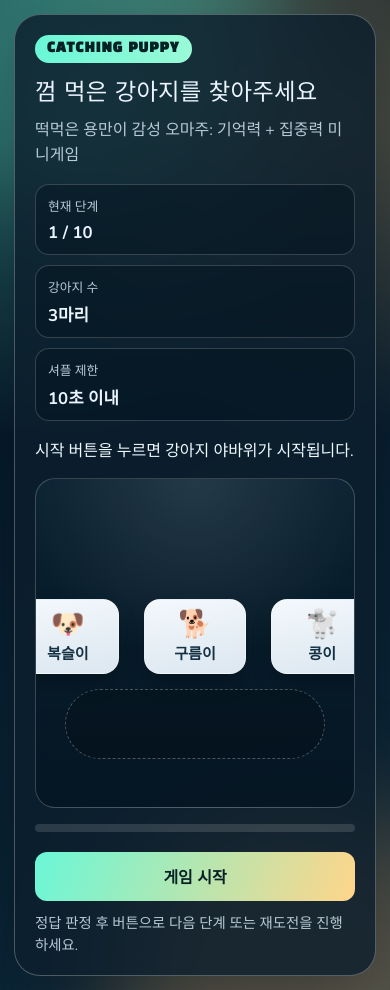
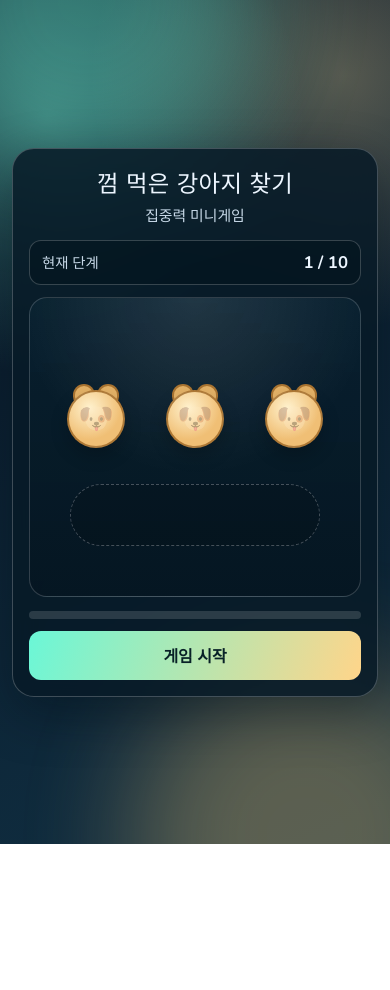
Before and after one commit to MichaelCho-haman/catching_puppy, a React (Vite) app: page / in a window 390 px wide. After the commit the page ends 844 px from the top, so only its background shows below. Built offline with nearby package versions, Linux system fonts and the light colour scheme.

Commit message:
fix: switch to same puppy character UI and mobile-first layout

```diff
--- a/src/App.css
+++ b/src/App.css
@@ -1,12 +1,12 @@
 :root {
-  --bg-a: #041322;
-  --bg-b: #0d2b3e;
-  --neon-a: #6af7d7;
-  --neon-b: #ffd58a;
-  --card: rgba(12, 30, 45, 0.84);
-  --card-border: rgba(255, 255, 255, 0.26);
-  --text-main: #ecf5ff;
-  --text-sub: #b7cad6;
+  --bg-a: #081626;
+  --bg-b: #102f42;
+  --neon-a: #7ef4d5;
+  --neon-b: #ffe09c;
+  --card: rgba(8, 26, 39, 0.86);
+  --card-border: rgba(255, 255, 255, 0.22);
+  --text-main: #edf6ff;
+  --text-sub: #c7d8e7;
 }
 
 .app-shell {
@@ -14,11 +14,11 @@
   display: flex;
   align-items: center;
   justify-content: center;
-  padding: 24px;
+  padding: 12px;
   background:
-    radial-gradient(circle at 12% 15%, rgba(106, 247, 215, 0.35), transparent 32%),
-    radial-gradient(circle at 85% 12%, rgba(255, 213, 138, 0.33), transparent 34%),
-    linear-gradient(150deg, var(--bg-a), var(--bg-b));
+    radial-gradient(circle at 12% 14%, rgba(126, 244, 213, 0.35), transparent 32%),
+    radial-gradient(circle at 88% 9%, rgba(255, 224, 156, 0.31), transparent 30%),
+    linear-gradient(155deg, var(--bg-a), var(--bg-b));
   color: var(--text-main);
   position: relative;
   overflow: hidden;
@@ -30,198 +30,195 @@
   height: 42vmax;
   border-radius: 50%;
   filter: blur(56px);
-  opacity: 0.35;
+  opacity: 0.32;
   pointer-events: none;
   animation: float 9s ease-in-out infinite;
 }
 
 .aurora-a {
   background: #6af7d7;
-  top: -18vmax;
-  left: -10vmax;
+  top: -20vmax;
+  left: -12vmax;
 }
 
 .aurora-b {
-  background: #ffb86b;
-  bottom: -19vmax;
-  right: -9vmax;
+  background: #ffce77;
+  bottom: -20vmax;
+  right: -11vmax;
   animation-delay: -3s;
 }
 
 .game-card {
-  width: min(940px, 100%);
+  width: min(480px, 100%);
   backdrop-filter: blur(14px);
   background: var(--card);
   border: 1px solid var(--card-border);
-  border-radius: 26px;
-  padding: 28px;
-  box-shadow: 0 18px 70px rgba(2, 12, 20, 0.45);
+  border-radius: 22px;
+  padding: 16px;
+  box-shadow: 0 16px 50px rgba(2, 12, 20, 0.4);
   position: relative;
   z-index: 2;
 }
 
+.header {
+  text-align: center;
+}
+
 .header h1 {
-  margin: 10px 0 8px;
-  font-size: clamp(1.6rem, 3.1vw, 2.5rem);
+  margin: 0;
+  font-size: clamp(1.45rem, 6vw, 2.1rem);
   letter-spacing: 0.01em;
 }
 
-.badge {
-  margin: 0;
-  display: inline-flex;
-  align-items: center;
-  padding: 6px 12px;
-  border-radius: 999px;
-  font-size: 0.82rem;
-  font-weight: 700;
-  letter-spacing: 0.08em;
-  text-transform: uppercase;
-  color: #042226;
-  background: linear-gradient(90deg, #6af7d7, #9afad7);
+.description {
+  margin: 4px 0 0;
+  color: var(--text-sub);
+  font-size: 0.93rem;
 }
 
-.description {
-  margin: 0;
+.stage-row {
+  margin-top: 14px;
+  border: 1px solid rgba(255, 255, 255, 0.2);
+  border-radius: 12px;
+  padding: 10px 12px;
+  background: rgba(2, 16, 26, 0.45);
+  display: flex;
+  align-items: center;
+  justify-content: space-between;
+}
+
+.stage-row span {
+  font-size: 0.9rem;
   color: var(--text-sub);
 }
 
-.status-grid {
-  margin-top: 18px;
-  display: grid;
-  grid-template-columns: repeat(3, minmax(0, 1fr));
-  gap: 10px;
-}
-
-.status-item {
-  border: 1px solid rgba(255, 255, 255, 0.18);
-  border-radius: 14px;
-  padding: 10px 12px;
-  background: rgba(4, 19, 33, 0.48);
-}
-
-.status-item span {
-  font-size: 0.8rem;
-  color: var(--text-sub);
-}
-
-.status-item strong {
-  display: block;
-  margin-top: 4px;
+.stage-row strong {
   font-size: 1.05rem;
 }
 
-.status-text {
-  margin: 16px 0;
-  font-size: 1rem;
-  color: #eff9ff;
-}
-
 .board {
-  margin-top: 10px;
+  margin-top: 12px;
   position: relative;
-  min-height: 270px;
-  border-radius: 20px;
-  border: 1px solid rgba(255, 255, 255, 0.2);
+  min-height: 300px;
+  border-radius: 18px;
+  border: 1px solid rgba(255, 255, 255, 0.18);
   background:
-    radial-gradient(circle at 50% 0%, rgba(255, 255, 255, 0.11), transparent 50%),
-    linear-gradient(180deg, rgba(10, 35, 51, 0.72), rgba(4, 20, 32, 0.78));
+    radial-gradient(circle at 50% 0%, rgba(255, 255, 255, 0.1), transparent 52%),
+    linear-gradient(180deg, rgba(10, 35, 51, 0.7), rgba(5, 21, 33, 0.82));
   overflow: hidden;
 }
 
 .track {
   position: absolute;
-  left: 9%;
-  right: 9%;
-  top: 172px;
-  height: 70px;
+  left: 12%;
+  right: 12%;
+  top: 186px;
+  height: 62px;
   border-radius: 999px;
-  border: 1px dashed rgba(255, 255, 255, 0.28);
-  background: rgba(0, 0, 0, 0.14);
+  border: 1px dashed rgba(255, 255, 255, 0.26);
+  background: rgba(0, 0, 0, 0.12);
 }
 
-.dog-card {
+.dog-character {
   position: absolute;
-  top: 78px;
+  top: 92px;
   transform: translateX(-50%);
-  width: min(132px, 24vw);
-  border: 1px solid rgba(255, 255, 255, 0.21);
-  border-radius: 16px;
-  background: linear-gradient(170deg, #f3f8fc, #dce7f0);
-  color: #153144;
-  padding: 14px 8px 11px;
+  border: none;
+  background: transparent;
+  padding: 0;
   display: flex;
   flex-direction: column;
   align-items: center;
-  gap: 4px;
+  gap: 6px;
   transition:
     left 0.34s cubic-bezier(0.32, 0.9, 0.2, 1),
-    transform 0.2s ease,
-    box-shadow 0.2s ease,
-    border-color 0.2s ease;
-  box-shadow: 0 9px 20px rgba(0, 0, 0, 0.2);
+    transform 0.2s ease;
 }
 
-.dog-card:disabled {
+.dog-character:disabled {
   cursor: default;
 }
 
-.dog-card.guessing {
+.dog-character.guessing {
   cursor: pointer;
 }
 
-.dog-card.guessing:hover {
-  transform: translateX(-50%) translateY(-4px) rotate(-1deg);
-  border-color: #4ee8c3;
-  box-shadow: 0 14px 24px rgba(7, 53, 47, 0.28);
+.dog-character.guessing:hover {
+  transform: translateX(-50%) translateY(-4px);
 }
 
-.dog-card.picked {
-  border-color: #f79539;
-  box-shadow: 0 0 0 3px rgba(247, 149, 57, 0.29), 0 12px 20px rgba(0, 0, 0, 0.26);
+.puppy {
+  width: 58px;
+  height: 58px;
+  border-radius: 50%;
+  background: radial-gradient(circle at 38% 30%, #fff2ce, #f0bf75 62%);
+  border: 2px solid rgba(146, 90, 26, 0.7);
+  display: grid;
+  place-items: center;
+  position: relative;
+  box-shadow: 0 8px 18px rgba(0, 0, 0, 0.2);
 }
 
-.dog-card.target {
-  border-color: #12c28e;
-  box-shadow: 0 0 0 3px rgba(18, 194, 142, 0.32), 0 12px 20px rgba(0, 0, 0, 0.26);
+.puppy::before,
+.puppy::after {
+  content: '';
+  position: absolute;
+  top: -8px;
+  width: 18px;
+  height: 18px;
+  border-radius: 50% 50% 42% 42%;
+  background: #e4b267;
+  border: 2px solid rgba(146, 90, 26, 0.7);
+  z-index: -1;
 }
 
-.dog-emoji {
-  font-size: 2rem;
+.puppy::before {
+  left: 4px;
+}
+
+.puppy::after {
+  right: 4px;
+}
+
+.puppy-emoji {
+  font-size: 1.8rem;
   line-height: 1;
 }
 
-.dog-name {
-  font-size: 0.94rem;
-  font-weight: 700;
+.dog-character.picked .puppy {
+  box-shadow: 0 0 0 3px rgba(250, 157, 61, 0.35), 0 8px 18px rgba(0, 0, 0, 0.2);
+}
+
+.dog-character.target .puppy {
+  box-shadow: 0 0 0 3px rgba(18, 194, 142, 0.35), 0 8px 18px rgba(0, 0, 0, 0.2);
 }
 
 .target-badge {
-  margin-top: 2px;
   display: inline-flex;
   padding: 2px 8px;
   border-radius: 999px;
   font-size: 0.72rem;
-  color: #ffffff;
-  background: linear-gradient(90deg, #03a472, #1ecc95);
+  color: #fff;
+  background: linear-gradient(90deg, #03a472, #19ca93);
 }
 
 .bone {
   position: absolute;
-  top: 14px;
+  top: 18px;
   left: var(--target-x);
   transform: translateX(-50%);
-  font-size: clamp(1.7rem, 3.1vw, 2.2rem);
+  font-size: 1.9rem;
   animation: toss 1.2s ease forwards;
   z-index: 5;
 }
 
 .progress-wrap {
-  margin-top: 16px;
+  margin-top: 14px;
   width: 100%;
   height: 8px;
   border-radius: 999px;
   overflow: hidden;
-  background: rgba(255, 255, 255, 0.13);
+  background: rgba(255, 255, 255, 0.14);
 }
 
 .progress-bar {
@@ -231,18 +228,30 @@
   transition: width 0.04s linear;
 }
 
+.result-text {
+  margin: 12px 0 0;
+  text-align: center;
+  font-size: 0.95rem;
+  font-weight: 700;
+}
+
+.result-text.success {
+  color: #79f2cb;
+}
+
+.result-text.fail {
+  color: #ff9b9b;
+}
+
 .controls {
-  margin-top: 20px;
-  display: flex;
-  flex-wrap: wrap;
-  align-items: center;
-  gap: 14px;
+  margin-top: 12px;
 }
 
 .action-btn {
+  width: 100%;
   border: none;
   border-radius: 12px;
-  padding: 12px 18px;
+  padding: 12px 14px;
   font-size: 1rem;
   font-weight: 700;
   color: #082127;
@@ -261,26 +270,20 @@
   cursor: not-allowed;
 }
 
-.hint {
-  margin: 0;
-  color: var(--text-sub);
-  font-size: 0.9rem;
-}
-
 @keyframes toss {
   0% {
     opacity: 0;
-    transform: translate(-50%, -18px) rotate(-20deg) scale(0.8);
+    transform: translate(-50%, -16px) rotate(-20deg) scale(0.82);
   }
   35% {
     opacity: 1;
   }
   72% {
-    transform: translate(-50%, 105px) rotate(8deg) scale(1.05);
+    transform: translate(-50%, 112px) rotate(8deg) scale(1.05);
   }
   100% {
     opacity: 0;
-    transform: translate(-50%, 122px) rotate(12deg) scale(0.95);
+    transform: translate(-50%, 128px) rotate(12deg) scale(0.95);
   }
 }
 
@@ -294,52 +297,31 @@
   }
 }
 
-@media (max-width: 860px) {
+@media (min-width: 768px) {
   .game-card {
-    padding: 20px;
-  }
-
-  .status-grid {
-    grid-template-columns: 1fr;
+    width: min(760px, 100%);
+    padding: 24px;
   }
 
   .board {
-    min-height: 330px;
+    min-height: 320px;
   }
 
   .track {
-    top: 210px;
+    top: 200px;
+    height: 66px;
   }
 
-  .dog-card {
-    width: min(118px, 28vw);
-    top: 120px;
+  .dog-character {
+    top: 98px;
+  }
+
+  .puppy {
+    width: 66px;
+    height: 66px;
+  }
+
+  .puppy-emoji {
+    font-size: 2rem;
   }
 }
-
-@media (max-width: 560px) {
-  .app-shell {
-    padding: 14px;
-  }
-
-  .header h1 {
-    font-size: 1.46rem;
-  }
-
-  .dog-card {
-    width: min(102px, 30vw);
-    padding: 11px 6px 9px;
-  }
-
-  .dog-emoji {
-    font-size: 1.7rem;
-  }
-
-  .controls {
-    gap: 10px;
-  }
-
-  .action-btn {
-    width: 100%;
-  }
-}
--- a/src/App.jsx
+++ b/src/App.jsx
@@ -2,13 +2,6 @@ import { useEffect, useMemo, useRef, useState } from 'react'
 import './App.css'
 
 const MAX_STAGE = 10
-const DOG_VARIANTS = [
-  { name: '복슬이', emoji: '🐶' },
-  { name: '구름이', emoji: '🐕' },
-  { name: '콩이', emoji: '🐩' },
-  { name: '초코', emoji: '🦮' },
-  { name: '두부', emoji: '🐕‍🦺' },
-]
 
 function getDogCount(stage) {
   return stage >= 5 ? 5 : 3
@@ -17,8 +10,8 @@ function getDogCount(stage) {
 function getSlotPositions(count) {
   if (count <= 1) return [50]
 
-  const start = 10
-  const end = 90
+  const start = 20
+  const end = 80
   const gap = (end - start) / (count - 1)
 
   return Array.from({ length: count }, (_, idx) => Number((start + gap * idx).toFixed(2)))
@@ -28,7 +21,6 @@ function createDogs(count) {
   return Array.from({ length: count }, (_, idx) => ({
     id: idx + 1,
     slot: idx,
-    ...DOG_VARIANTS[idx],
   }))
 }
 
@@ -63,7 +55,6 @@ function App() {
   const [dogs, setDogs] = useState(() => createDogs(getDogCount(1)))
   const [targetDogId, setTargetDogId] = useState(null)
   const [phase, setPhase] = useState('ready')
-  const [statusText, setStatusText] = useState('시작 버튼을 누르면 강아지 야바위가 시작됩니다.')
   const [result, setResult] = useState(null)
   const [selectedDogId, setSelectedDogId] = useState(null)
   const [shuffleProgress, setShuffleProgress] = useState(0)
@@ -107,7 +98,6 @@ function App() {
     setDogs(createDogs(getDogCount(nextStage)))
     setTargetDogId(null)
     setPhase('ready')
-    setStatusText('시작 버튼을 누르면 강아지 야바위가 시작됩니다.')
     setResult(null)
     setSelectedDogId(null)
     setShuffleProgress(0)
@@ -123,7 +113,6 @@ function App() {
     const startedAt = Date.now()
 
     setPhase('shuffling')
-    setStatusText('강아지들이 섞이는 중입니다. 눈으로 끝까지 따라가 주세요!')
     setShuffleProgress(0)
 
     shuffleIntervalRef.current = window.setInterval(() => {
@@ -149,7 +138,6 @@ function App() {
 
       setShuffleProgress(100)
       setPhase('guessing')
-      setStatusText('껌 먹은 강아지를 골라주세요!')
     }, duration)
   }
 
@@ -165,7 +153,6 @@ function App() {
     setResult(null)
     setShuffleProgress(0)
     setPhase('feeding')
-    setStatusText('뼈다귀 껌을 던졌어요! 어느 강아지가 먹었을까요?')
 
     feedingTimeoutRef.current = window.setTimeout(() => {
       startShuffle(stage)
@@ -182,16 +169,10 @@ function App() {
 
     if (isCorrect && stage === MAX_STAGE) {
       setPhase('finished')
-      setStatusText('축하드립니다! 10단계를 모두 클리어하셨습니다.')
       return
     }
 
     setPhase('result')
-    setStatusText(
-      isCorrect
-        ? `정답입니다! ${stage + 1}단계로 올라가세요.`
-        : '아쉽습니다. 껌 먹은 강아지를 놓치셨습니다.',
-    )
   }
 
   const actionLabel =
@@ -228,6 +209,15 @@ function App() {
     }
   }
 
+  const feedbackText =
+    phase === 'finished'
+      ? '성공! 10단계 클리어입니다.'
+      : phase === 'result' && result === 'success'
+        ? '정답입니다!'
+        : phase === 'result' && result === 'fail'
+          ? '실패입니다.'
+          : ''
+
   return (
     <div className="app-shell">
       <div className="aurora aurora-a" />
@@ -235,27 +225,14 @@ function App() {
 
       <main className="game-card">
         <header className="header">
-          <p className="badge">Catching Puppy</p>
-          <h1>껌 먹은 강아지를 찾아주세요</h1>
-          <p className="description">떡먹은 용만이 감성 오마주: 기억력 + 집중력 미니게임</p>
+          <h1>껌 먹은 강아지 찾기</h1>
+          <p className="description">집중력 미니게임</p>
         </header>
 
-        <section className="status-grid">
-          <div className="status-item">
-            <span>현재 단계</span>
-            <strong>{stage} / 10</strong>
-          </div>
-          <div className="status-item">
-            <span>강아지 수</span>
-            <strong>{dogCount}마리</strong>
-          </div>
-          <div className="status-item">
-            <span>셔플 제한</span>
-            <strong>10초 이내</strong>
-          </div>
+        <section className="stage-row">
+          <span>현재 단계</span>
+          <strong>{stage} / 10</strong>
         </section>
-
-        <p className="status-text">{statusText}</p>
 
         <section className="board">
           <div className="track" />
@@ -276,17 +253,18 @@ function App() {
               <button
                 key={dog.id}
                 type="button"
-                className={`dog-card ${
+                className={`dog-character ${
                   phase === 'guessing' ? 'guessing' : ''
                 } ${isPicked ? 'picked' : ''} ${showTargetBadge ? 'target' : ''}`}
                 style={{ left: `${slotPositions[dog.slot]}%` }}
                 onClick={() => handleDogPick(dog.id)}
                 disabled={phase !== 'guessing'}
-                aria-label={`${dog.name} 선택`}
+                aria-label={`${dog.id}번 강아지 선택`}
               >
-                <span className="dog-emoji">{dog.emoji}</span>
-                <span className="dog-name">{dog.name}</span>
-                {showTargetBadge && <span className="target-badge">껌 발견</span>}
+                <span className="puppy">
+                  <span className="puppy-emoji">🐶</span>
+                </span>
+                {showTargetBadge && <span className="target-badge">껌 먹음</span>}
               </button>
             )
           })}
@@ -296,11 +274,16 @@ function App() {
           <div className="progress-bar" style={{ width: `${shuffleProgress}%` }} />
         </div>
 
+        {feedbackText && (
+          <p className={`result-text ${result === 'success' || phase === 'finished' ? 'success' : 'fail'}`}>
+            {feedbackText}
+          </p>
+        )}
+
         <section className="controls">
           <button type="button" className="action-btn" onClick={handleAction} disabled={isActionDisabled}>
             {actionLabel}
           </button>
-          <p className="hint">정답 판정 후 버튼으로 다음 단계 또는 재도전을 진행하세요.</p>
         </section>
       </main>
     </div>
```
